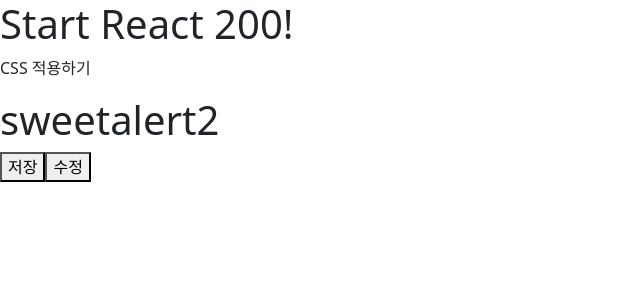
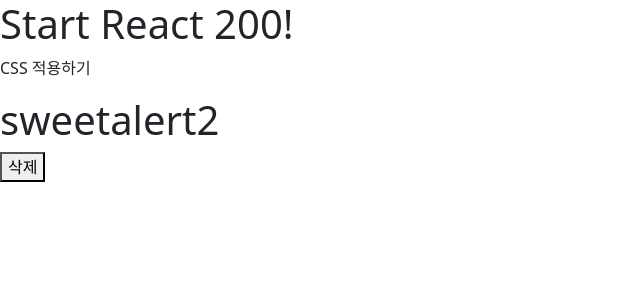
Before and after one commit to jihyean/React200, a React (Create React App) app in the folder client/: page / in a window 1280 px wide. Shown: the top 300 px of the page, without its empty margins (0-640 px from the left). Built offline with nearby package versions, Linux system fonts and the light colour scheme.

Commit message:
[058] Sweeralert2 confirm 사용하기

```diff
--- a/client/src/App.js
+++ b/client/src/App.js
@@ -1,6 +1,6 @@
 import React from 'react';
 import './App.css';
-import Sweetalert2Position from './PART2/R057_Sweetalert2Position'
+import Sweetalert2Confirm from './PART2/R058_Sweetalert2Confirm'
 import 'bootstrap/dist/css/bootstrap.css'
 
 function App() {
@@ -8,7 +8,7 @@
     <div>
       <h1>Start React 200!</h1>
       <p>CSS 적용하기</p>
-      <Sweetalert2Position />
+      <Sweetalert2Confirm />
     </div>
   );
 }
--- /dev/null
+++ b/client/src/PART2/R058_Sweetalert2Confirm.js
@@ -0,0 +1,36 @@
+import React, { Component } from 'react';
+import Swal from 'sweetalert2'
+
+class R058_Sweetalert2Confirm extends Component {
+  deletAlert = (e) => {
+    Swal.fire({
+      title: '정말 삭제하시겠습니까?',
+      icon: 'question',
+      showCancelButton: true,
+      confirmButtonColor: '#4B088A',
+      cancelButtonColor: '#01DF01',
+      confirmButtonText: '예',
+      cancelButtonText: '아니요'
+    }).then((result) => {
+      if (result.value) {
+        document.getElementById('deleteId').remove();
+        Swal.fire(
+          'Deleted',
+          'sweetalert2 삭제완료',
+          'success'
+        )
+      }
+    })
+  }
+
+  render() {
+    return (
+      <>
+        <h1 id='deleteId'>sweetalert2</h1>
+        <button onClick={e => this.deletAlert()}>삭제</button>
+      </>
+   )
+  }
+}
+
+export default R058_Sweetalert2Confirm;
```
